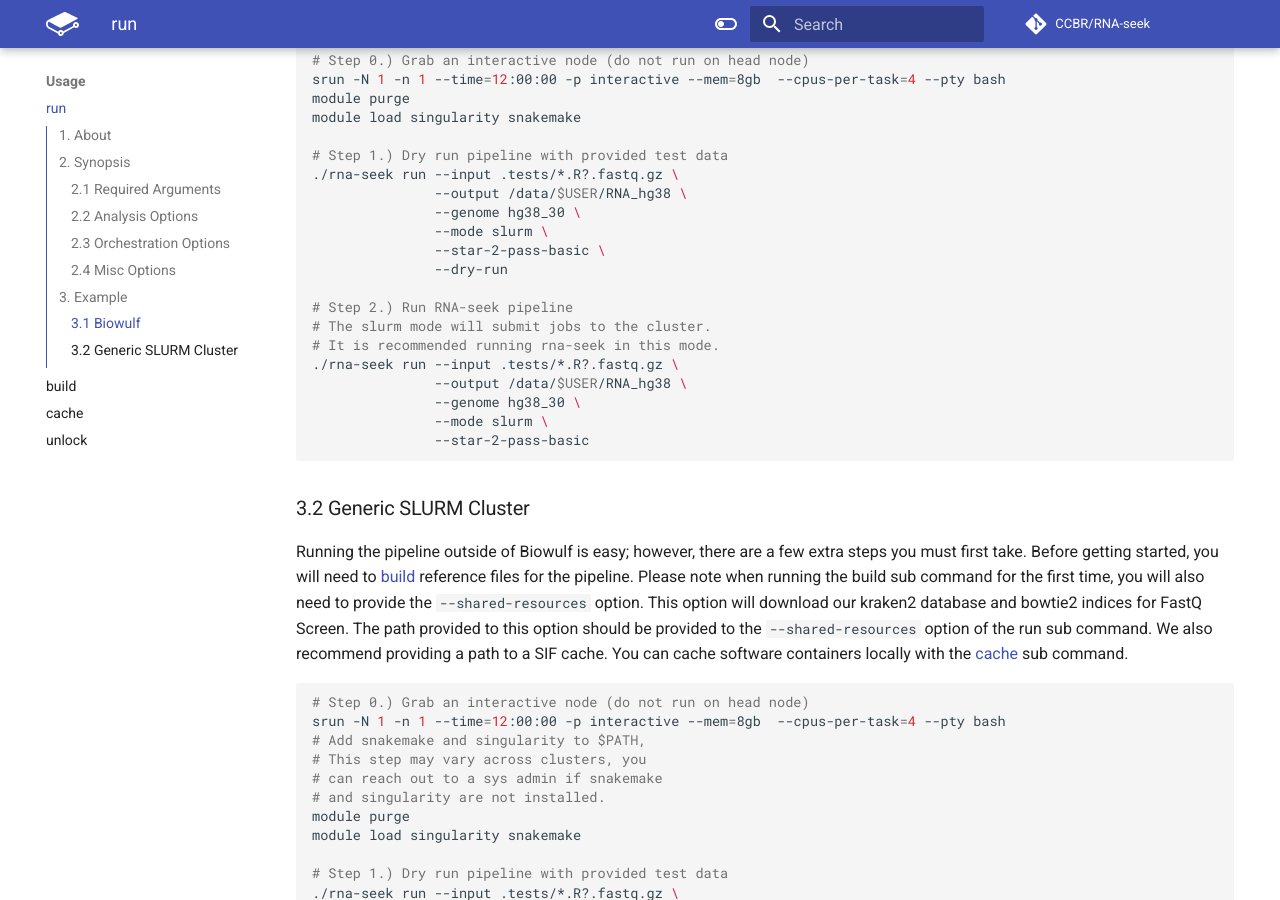
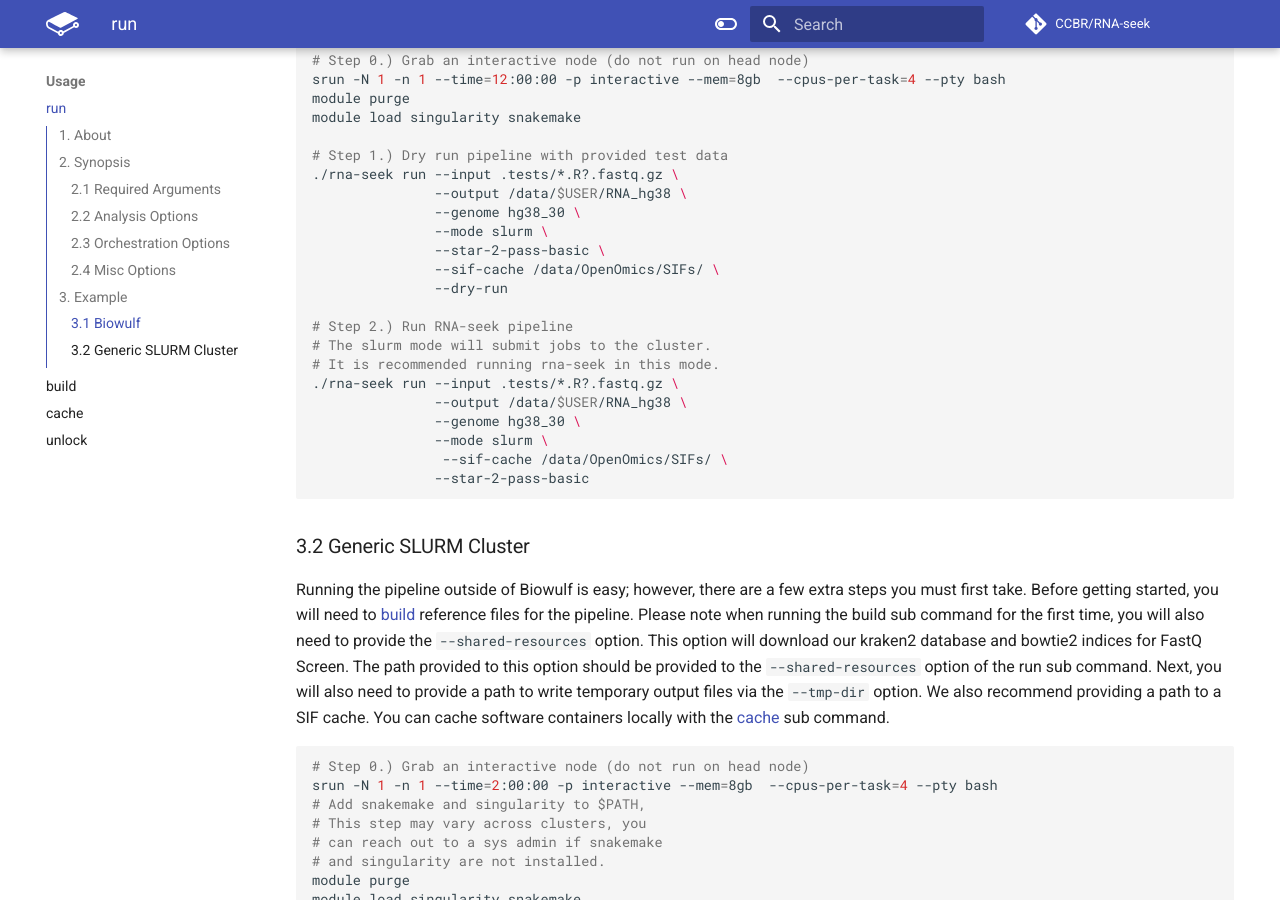
Before and after one commit to skchronicles/RNA-seek, an MkDocs documentation site: the page built from docs/RNA-seq/run.md, in a window 1280 px wide and 900 px high, scrolled down 5906 px. Built offline with MkDocs 1.6.1 and Material for MkDocs 9.7.7, drawn with Linux system fonts in a browser that asks for light colours; comment, search, counter and statistics services are not loaded; the version menu is left out.

Commit message:
Adding '--sif-cache' option to Biowulf example

````diff
--- a/docs/RNA-seq/run.md
+++ b/docs/RNA-seq/run.md
@@ -194,6 +194,7 @@ module load singularity snakemake
                --genome hg38_30 \
                --mode slurm \
                --star-2-pass-basic \
+               --sif-cache /data/OpenOmics/SIFs/ \
                --dry-run
 
 # Step 2.) Run RNA-seek pipeline
@@ -203,16 +204,17 @@ module load singularity snakemake
                --output /data/$USER/RNA_hg38 \
                --genome hg38_30 \
                --mode slurm \
+                --sif-cache /data/OpenOmics/SIFs/ \
                --star-2-pass-basic
 ```
 
 ### 3.2 Generic SLURM Cluster
 
-Running the pipeline outside of Biowulf is easy; however, there are a few extra steps you must first take. Before getting started, you will need to [build](../TLDR-RNA-seq/#3-building-reference-files) reference files for the pipeline. Please note when running the build sub command for the first time, you will also need to provide the `--shared-resources` option. This option will download our kraken2 database and bowtie2 indices for FastQ Screen. The path provided to this option should be provided to the `--shared-resources` option of the run sub command. We also recommend providing a path to a SIF cache. You can cache software containers locally with the [cache](./RNA-seq/cache/) sub command.
+Running the pipeline outside of Biowulf is easy; however, there are a few extra steps you must first take. Before getting started, you will need to [build](../TLDR-RNA-seq/#3-building-reference-files) reference files for the pipeline. Please note when running the build sub command for the first time, you will also need to provide the `--shared-resources` option. This option will download our kraken2 database and bowtie2 indices for FastQ Screen. The path provided to this option should be provided to the `--shared-resources` option of the run sub command. Next, you will also need to provide a path to write temporary output files via the `--tmp-dir` option. We also recommend providing a path to a SIF cache. You can cache software containers locally with the [cache](./RNA-seq/cache/) sub command.
 
 ```bash
 # Step 0.) Grab an interactive node (do not run on head node)
-srun -N 1 -n 1 --time=12:00:00 -p interactive --mem=8gb  --cpus-per-task=4 --pty bash
+srun -N 1 -n 1 --time=2:00:00 -p interactive --mem=8gb  --cpus-per-task=4 --pty bash
 # Add snakemake and singularity to $PATH,
 # This step may vary across clusters, you
 # can reach out to a sys admin if snakemake
````
